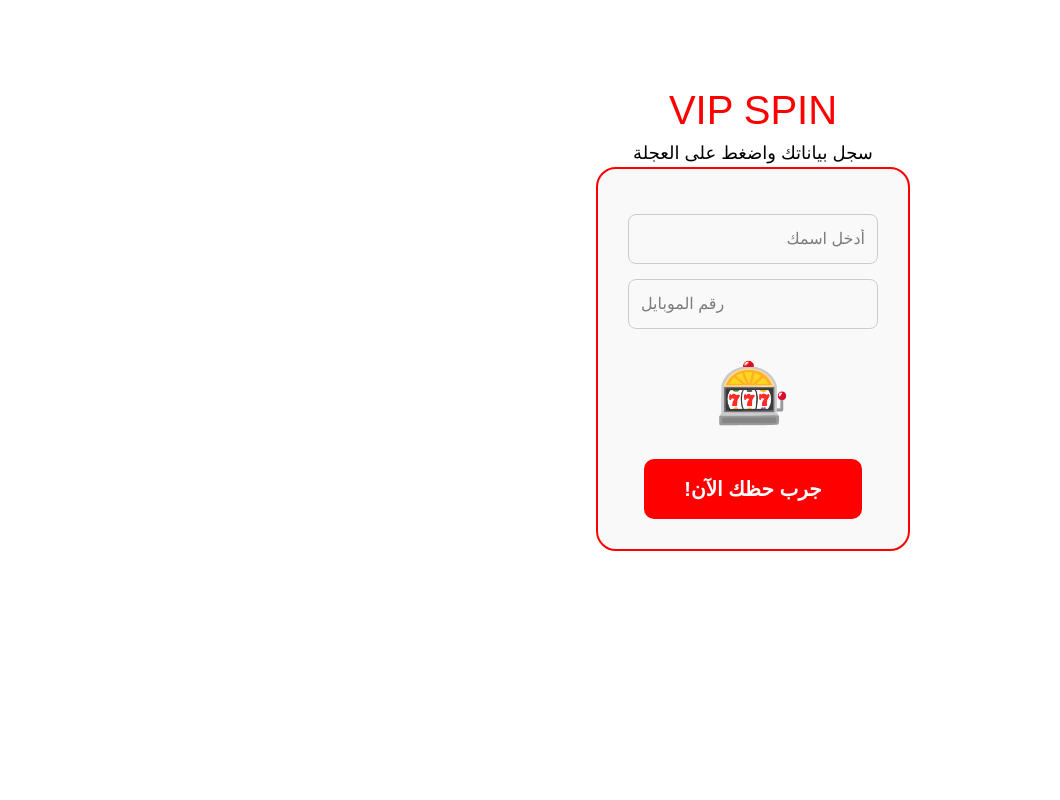
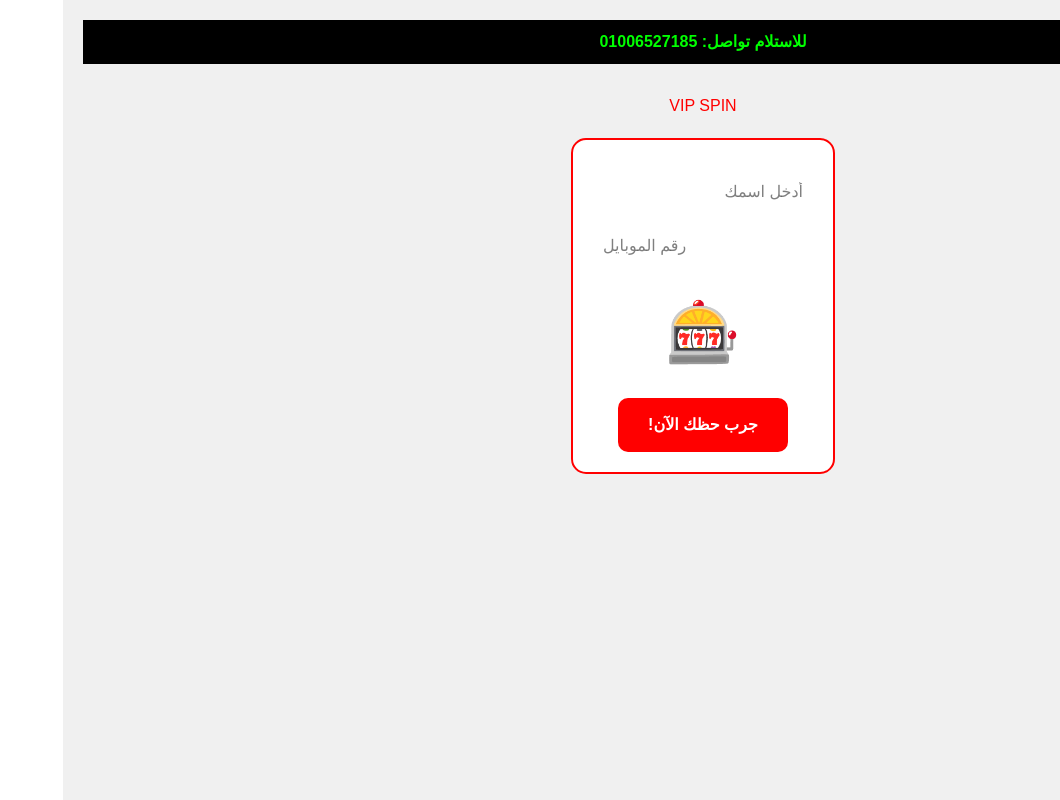
Before and after one commit to salahelmesky-glitch/pr, a React (Vite) app: page / in a window 1280 px wide. Shown: the whole page, without its empty margins (220-1280 px from the left). Built offline with nearby package versions, Linux system fonts and the light colour scheme.

Commit message:
final fix for white screen

```diff
--- a/src/App.jsx
+++ b/src/App.jsx
@@ -1,40 +1,44 @@
 import React, { useState } from 'react';
 
-function App() {
+export default function App() {
   const [name, setName] = useState("");
   const [phone, setPhone] = useState("");
 
+  const handleStart = () => {
+    if (!name || !phone) {
+      alert("من فضلك أدخل الاسم والرقم أولاً");
+      return;
+    }
+    alert("تم تسجيل بياناتك بنجاح! صور الشاشة الآن وابعتها واتساب للاستلام.");
+  };
+
   return (
-    <div style={{ textAlign: 'center', padding: '20px', fontFamily: 'sans-serif' }}>
-      {/* الرقم بتاعك فوق */}
-      <div style={{ position: 'fixed', top: '10px', right: '10px', background: 'black', color: '#00ff00', padding: '10px', borderRadius: '5px', fontWeight: 'bold' }}>
+    <div style={{ textAlign: 'center', padding: '20px', fontFamily: 'sans-serif', backgroundColor: '#f0f0f0', minHeight: '100vh' }}>
+      <div style={{ background: 'black', color: '#00ff00', padding: '10px', fontWeight: 'bold' }}>
         للاستلام تواصل: 01006527185
       </div>
 
-      <h1 style={{ color: 'red', marginTop: '60px', fontSize: '40px' }}>VIP SPIN</h1>
-      <p style={{ fontSize: '18px' }}>سجل بياناتك واضغط على العجلة</p>
+      <h1 style={{ color: 'red', marginTop: '30px' }}>VIP SPIN</h1>
 
-      <div style={{ border: '2px solid red', padding: '30px', borderRadius: '20px', display: 'inline-block', background: '#f9f9f9' }}>
+      <div style={{ border: '2px solid red', padding: '20px', borderRadius: '15px', display: 'inline-block', backgroundColor: 'white', marginTop: '20px' }}>
         <input
           type="text"
           placeholder="أدخل اسمك"
-          value={name}
           onChange={(e) => setName(e.target.value)}
-          style={{ display: 'block', margin: '15px auto', padding: '12px', width: '250px', borderRadius: '8px', border: '1px solid #ccc' }}
+          style={{ display: 'block', margin: '10px auto', padding: '10px', width: '220px' }}
         />
         <input
           type="tel"
           placeholder="رقم الموبايل"
-          value={phone}
           onChange={(e) => setPhone(e.target.value)}
-          style={{ display: 'block', margin: '15px auto', padding: '12px', width: '250px', borderRadius: '8px', border: '1px solid #ccc' }}
+          style={{ display: 'block', margin: '10px auto', padding: '10px', width: '220px' }}
         />
 
-        <div style={{ margin: '20px', fontSize: '60px' }}>🎰</div>
+        <div style={{ fontSize: '60px', margin: '20px' }}>🎰</div>
 
         <button
-          onClick={() => alert('تم تسجيل بياناتك! صور الشاشة الآن وابعتها واتساب')}
-          style={{ background: 'red', color: 'white', border: 'none', padding: '15px 40px', borderRadius: '10px', cursor: 'pointer', fontSize: '20px', fontWeight: 'bold' }}
+          onClick={handleStart}
+          style={{ background: 'red', color: 'white', border: 'none', padding: '15px 30px', borderRadius: '10px', cursor: 'pointer', fontWeight: 'bold' }}
         >
           جرب حظك الآن!
         </button>
@@ -42,5 +46,3 @@ function App() {
     </div>
   );
 }
-
-export default App;
```
